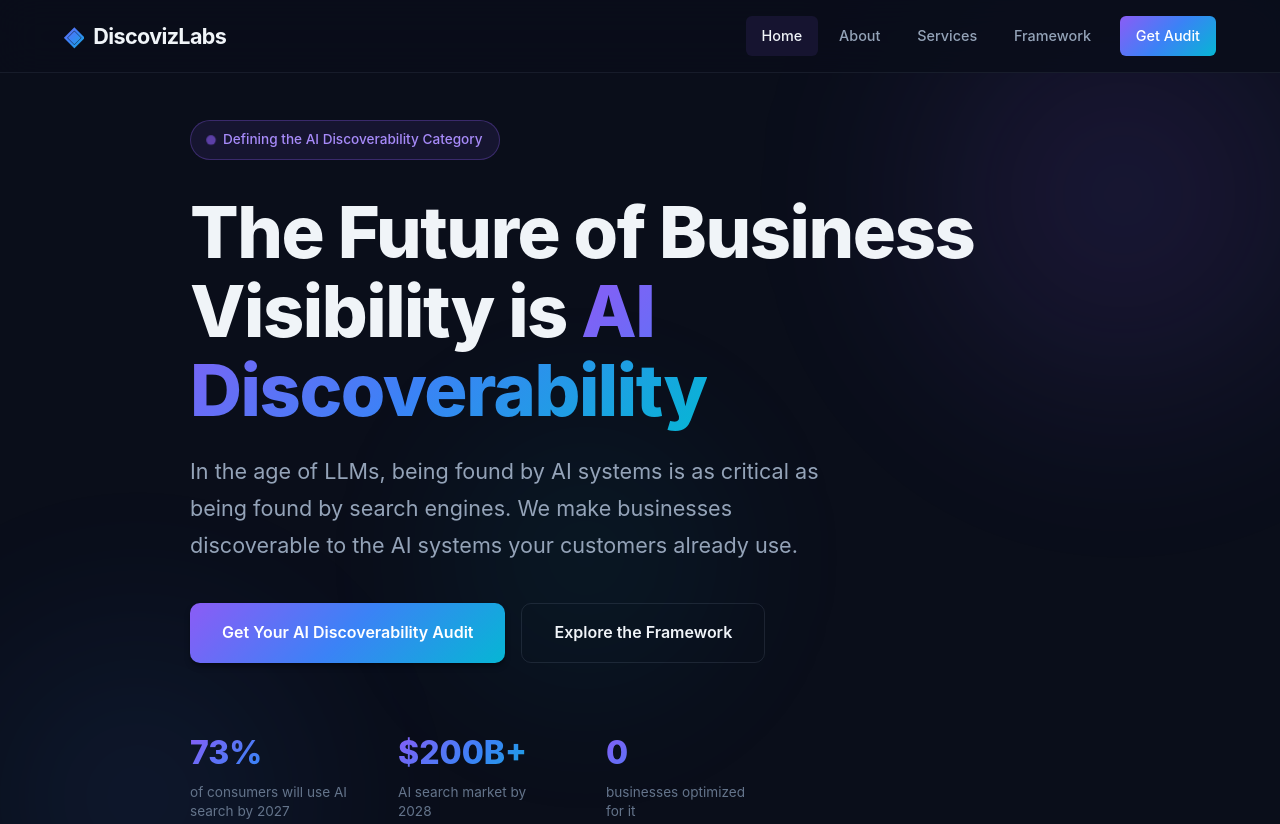
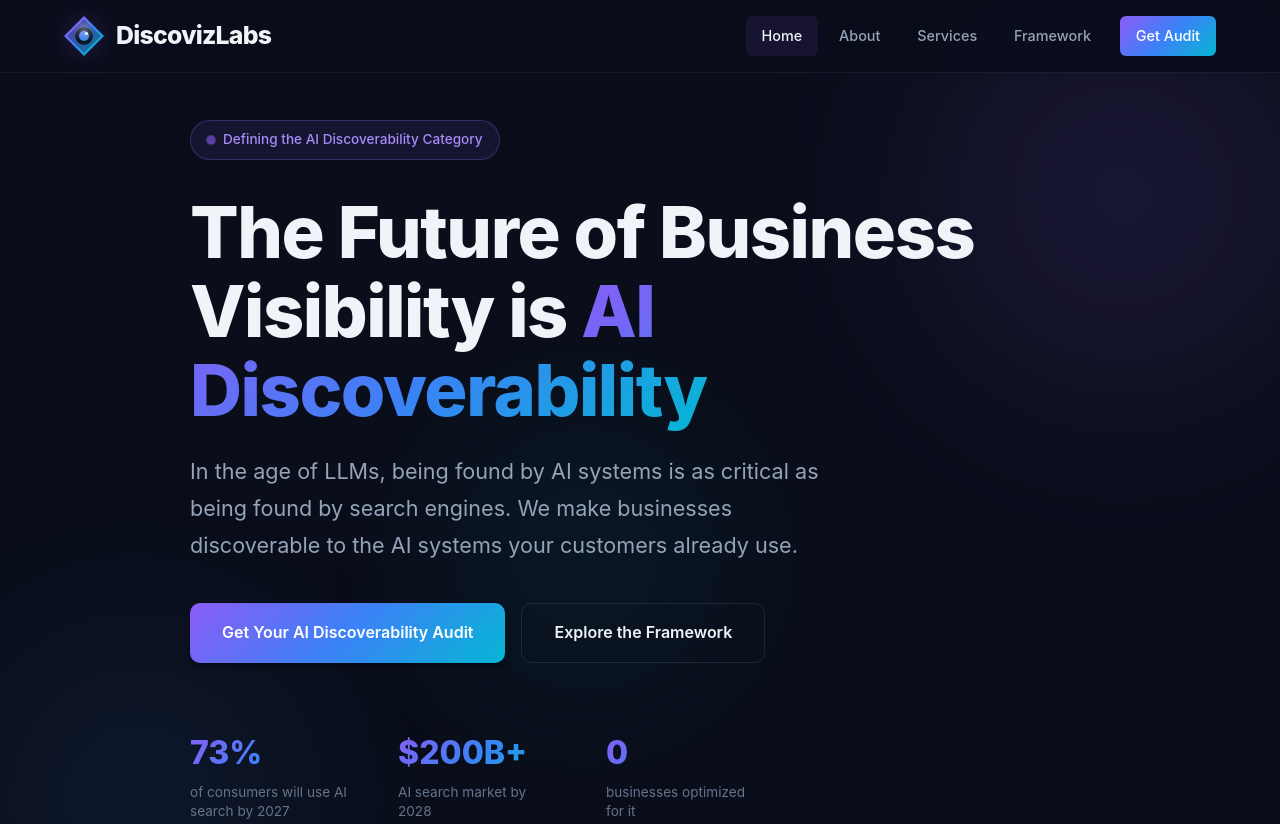
Before and after one commit to bkelly623/Discovizlabs, a plain HTML site: page index.html in a window 1280 px wide. Shown: the top 824 px of the page. Drawn offline with Linux system fonts and the light colour scheme.

Commit message:
Add DiscovizLabs logo mark and update site header

```diff
--- a/index.html
+++ b/index.html
@@ -19,7 +19,7 @@
         "@type": "Organization",
         "name": "DiscovizLabs",
         "url": "https://discovizlabs.com",
-        "logo": "https://discovizlabs.com/assets/logo.png",
+        "logo": "https://discovizlabs.com/assets/logo.svg",
         "description": "The definitive authority in AI discoverability. We help businesses become visible to AI systems and LLMs.",
         "sameAs": [
             "https://twitter.com/discovizlabs",
@@ -40,7 +40,7 @@
     <nav class="navbar" role="navigation" aria-label="Main navigation">
         <div class="container nav-container">
             <a href="index.html" class="logo" aria-label="DiscovizLabs Home">
-                <span class="logo-mark">◈</span>
+                <img class="logo-mark" src="assets/discovizlabs-mark.svg" alt="DiscovizLabs" width="40" height="40" decoding="async" fetchpriority="high">
                 <span class="logo-text">DiscovizLabs</span>
             </a>
             <button class="nav-toggle" aria-label="Toggle navigation" aria-expanded="false">
@@ -380,7 +380,7 @@
             <div class="footer-grid">
                 <div class="footer-brand">
                     <a href="index.html" class="logo">
-                        <span class="logo-mark">◈</span>
+                        <img class="logo-mark" src="assets/discovizlabs-mark.svg" alt="DiscovizLabs" width="40" height="40" decoding="async" loading="lazy">
                         <span class="logo-text">DiscovizLabs</span>
                     </a>
                     <p>The definitive authority in AI discoverability. Making businesses visible to the AI systems that matter.</p>
@@ -425,7 +425,7 @@
     <script>
     // Mobile nav toggle
     document.querySelector('.nav-toggle').addEventListener('click', function() {
-        document.querySelector('.nav-links').classList.toggle('open');
+        document.querySelector('.nav-links').classList.toggle('active');
         this.setAttribute('aria-expanded', this.getAttribute('aria-expanded') === 'false' ? 'true' : 'false');
     });
 
--- a/styles.css
+++ b/styles.css
@@ -134,19 +134,19 @@ a:hover {
 .logo {
   display: flex;
   align-items: center;
-  gap: 0.6rem;
-  font-size: 1.35rem;
-  font-weight: 700;
+  gap: 0.75rem;
+  font-size: 1.55rem;
+  font-weight: 800;
   color: var(--text-primary);
   text-decoration: none;
 }
 
 .logo-mark {
-  font-size: 1.6rem;
-  background: var(--gradient-primary);
-  -webkit-background-clip: text;
-  -webkit-text-fill-color: transparent;
-  background-clip: text;
+  width: 40px;
+  height: 40px;
+  display: block;
+  flex-shrink: 0;
+  filter: drop-shadow(0 0 14px rgba(139, 92, 246, 0.25));
 }
 
 .logo-text {
```
Also changed, not shown: about.html (+5 -3 lines), assets/discovizlabs-mark.svg (added), assets/logo.svg (added).
